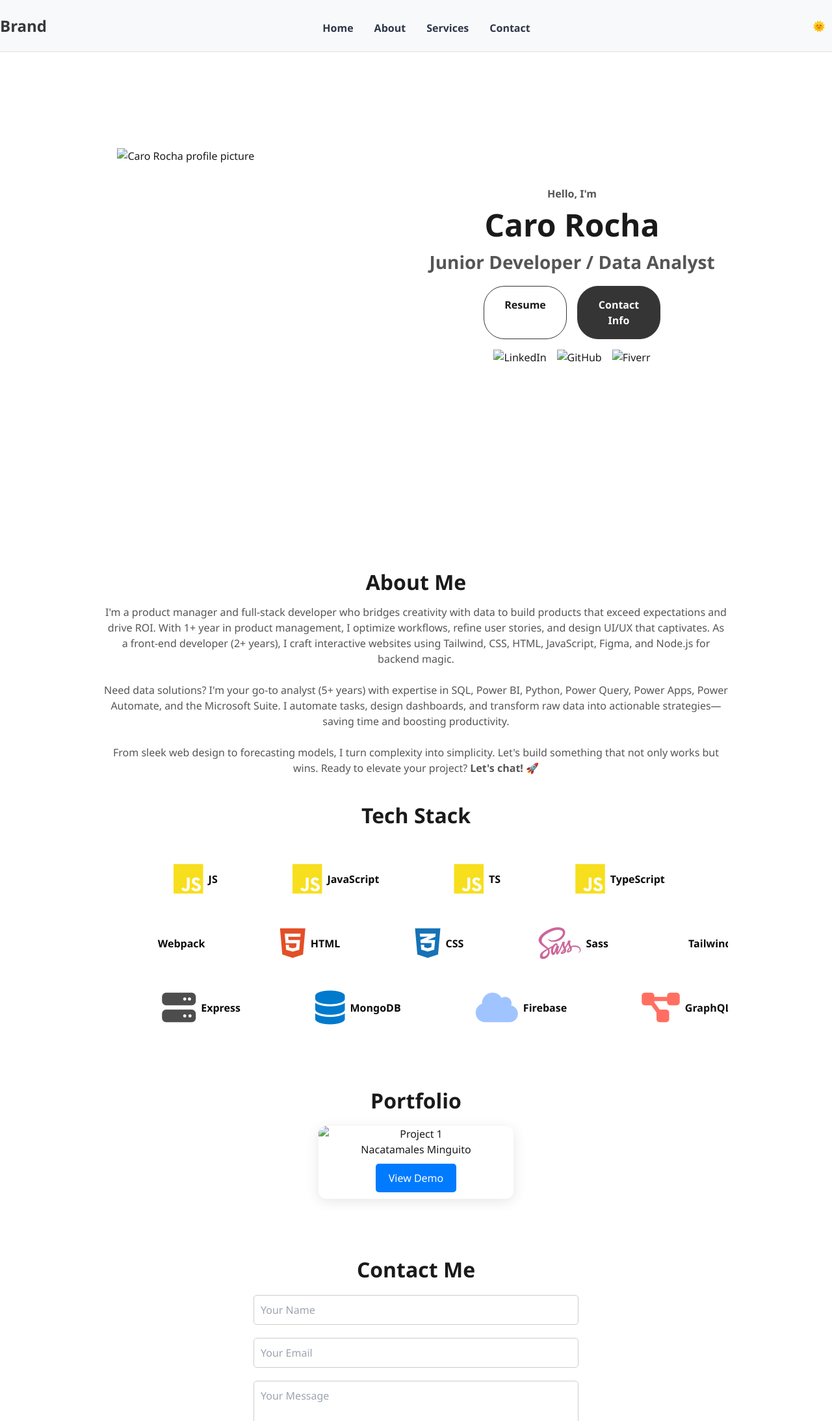
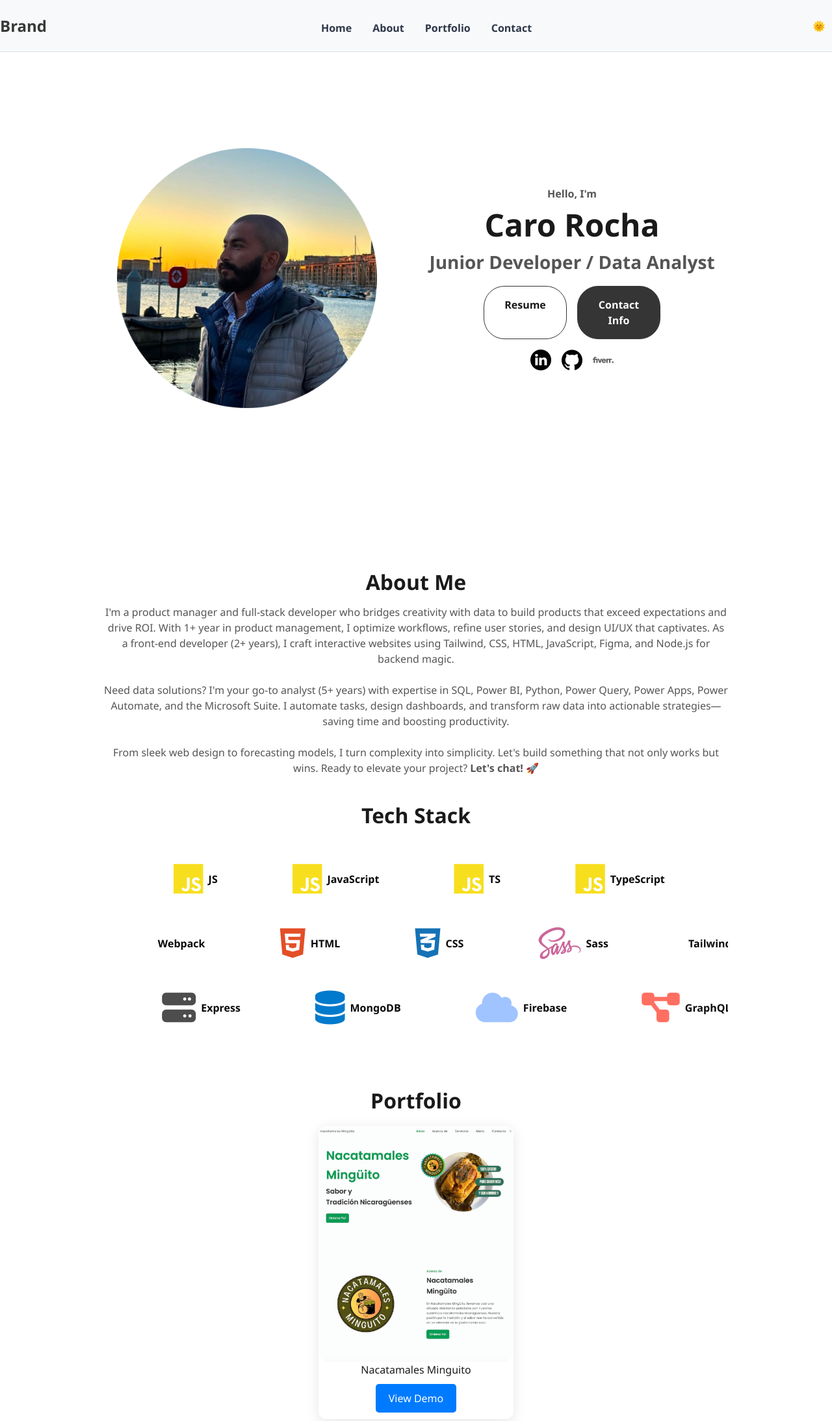
Before and after one commit to CJRMSolutions/business-portfolio, a plain HTML site: page index.html in a window 1280 px wide. Shown: the top 2187 px of the page at 65% size. Drawn offline with nearby package versions, Linux system fonts and the light colour scheme.

Commit message:
Update index.html

```diff
--- a/index.html
+++ b/index.html
@@ -16,9 +16,9 @@
 
       <ul class="nav-links">
           <li><a href="#home">Home</a></li>
-          <li><a href="#about">About</a></li>
-          <li><a href="#services">Services</a></li>
-          <li><a href="#contact">Contact</a></li>
+          <li><a href="#about-me">About</a></li>
+          <li><a href="#portfolio">Portfolio</a></li>
+          <li><a href="#contact-me">Contact</a></li>
       </ul>
 
       <button class="theme-toggle">🌓</button>
@@ -27,7 +27,7 @@
     <main class="pt-20">
       <section id="profile">
         <div class="section__pic-container">
-          <img src="img/image-2.png" alt="Caro Rocha profile picture" />
+          <img src="image-2.png" alt="Caro Rocha profile picture" />
         </div>
         <div class="section__text">
           <p class="section__text__p1">Hello, I'm</p>
@@ -43,19 +43,19 @@
           </div>
           <div id="socials-container">
             <img
-              src="img/linkedin.png"
+              src="linkedin.png"
               class="icon"
               onclick="location.href='https://www.linkedin.com/in/caro-rocha-618646161/';"
               alt="LinkedIn"
             />
             <img
-              src="img/github.png"
+              src="github.png"
               class="icon"
               onclick="location.href='https://github.com/Carojavier7/Personal'"
               alt="GitHub"
             />
             <img
-              src="img/fiverr.png"
+              src="fiverr.png"
               class="icon"
               onclick="location.href='https://www.fiverr.com/sellers/carojavier7/edit';"
               alt="Fiverr"
@@ -137,7 +137,7 @@
         <h2 class="title" style="font-size: 2em; font-weight: bold; margin-bottom: 15px;">Portfolio</h2>
         <div class="portfolio-container">
           <div class="portfolio-card">
-            <img src="/1.Dev Environment/Website - Portfolio/img/NacatamalesDominguito.jpg" alt="Project 1" class="portfolio-image" style="border-radius: 5%;" />
+            <img src="NacatamalesDominguito.jpg" alt="Project 1" class="portfolio-image" style="border-radius: 5%;" />
             <h3>Nacatamales Minguito</h3>
             <a href="https://cjrmsolutions.github.io/NacatamalesMinguito/" class="demo-link">View Demo</a>
           </div>
@@ -169,7 +169,7 @@
 
       <!-- Add the footer section here -->
       <footer style="text-align: center; height:85px; padding: 20px;">
-        <p>&copy; 2023 Caro Rocha. All rights reserved.</p>
+        <p>&copy; 2025 Caro Rocha. All rights reserved.</p>
         <div>
           <a href="#home">Home</a> |
           <a href="#about">About</a> |
```
